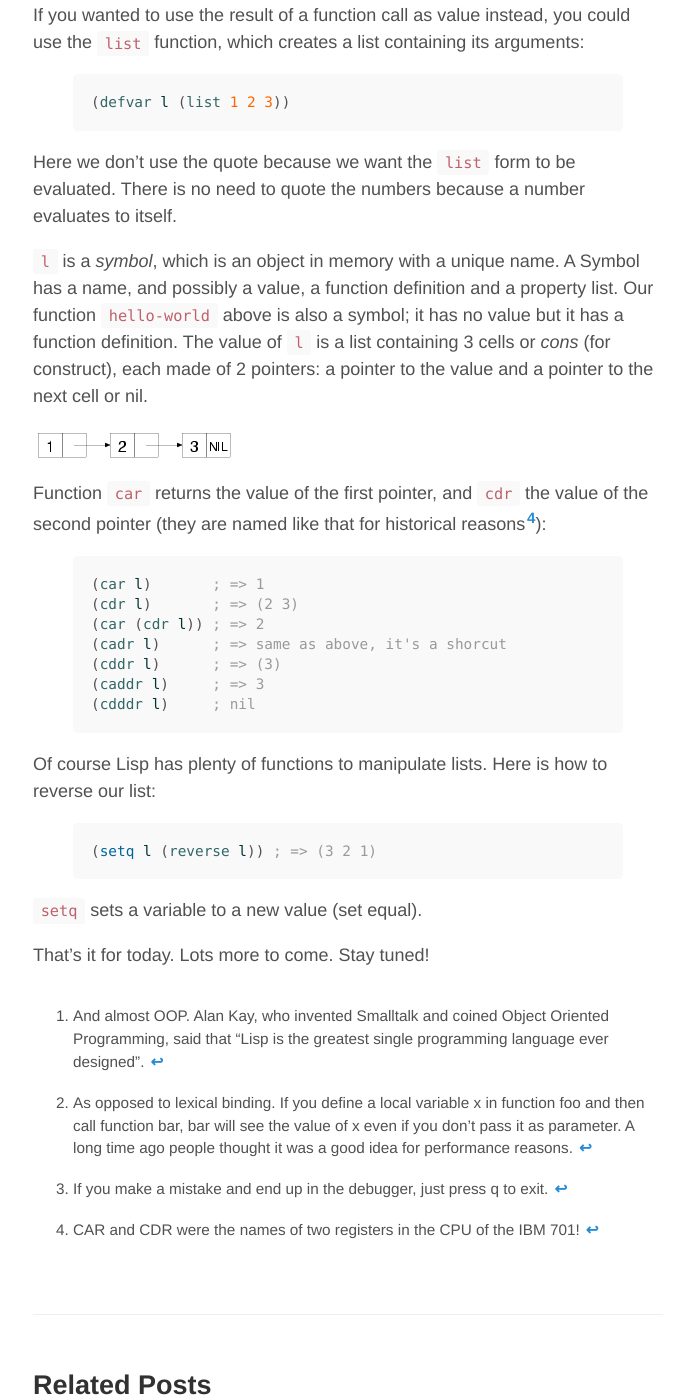
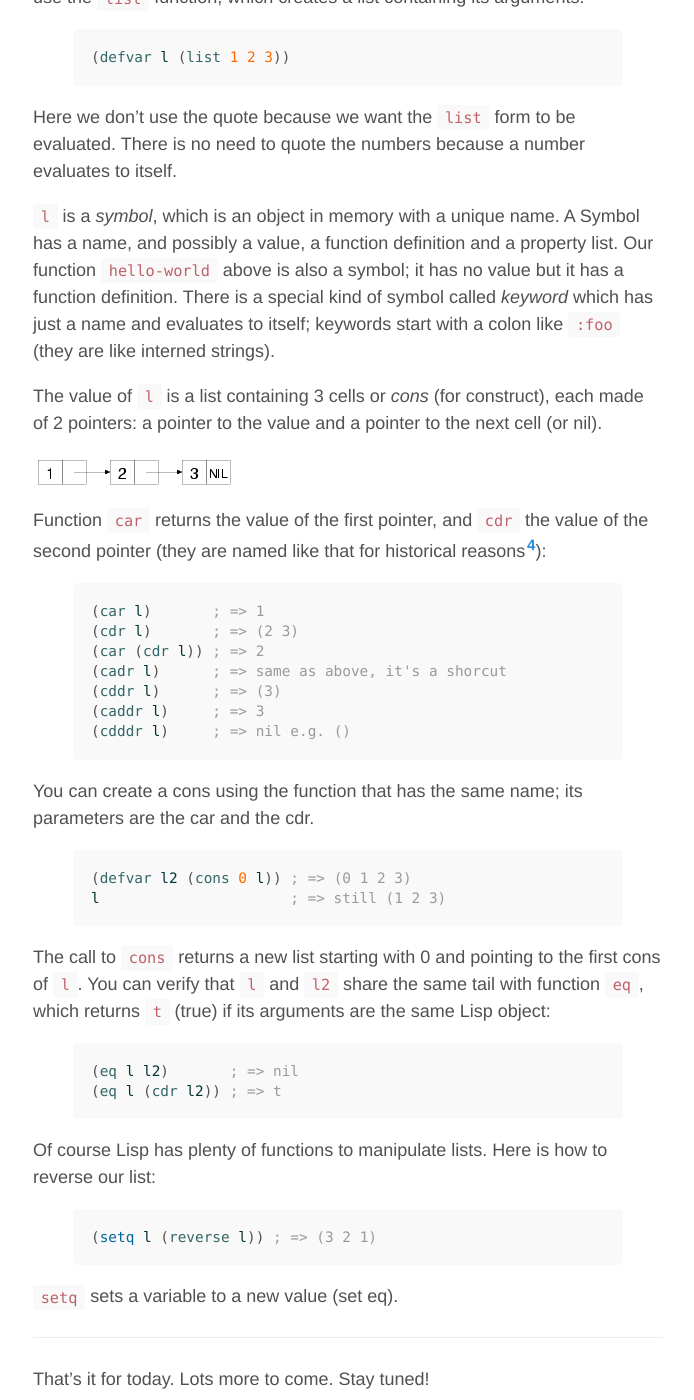
Before and after one commit to philippe-grenet/philippe-grenet.github.io, a Jekyll site: the page built from _posts/2015-07-03-lisp-part-1.md, in a window 1280 px wide and 1400 px high, scrolled down 3676 px. Shown: the whole window, without its empty margins (292-986 px from the left). Built offline with Jekyll 4.4.1, drawn with Linux system fonts in a browser that asks for light colours; some of the changed text lies outside the part shown.

Commit message:
Added cons

```diff
--- a/_posts/2015-07-03-lisp-part-1.md
+++ b/_posts/2015-07-03-lisp-part-1.md
@@ -71,17 +71,15 @@ relevant today are:
 
 ### Getting started
 
-The simplest way to get started with Lisp is just to fire up Emacs. Yes, ELisp
-is not a good Lisp but it is enough to learn the basics.
-
-There are two ways to interact with ELisp:
+The simplest way to get a taste of Lisp is just to fire up Emacs. There are two
+ways to interact with ELisp:
 
 * `M-x ielm` (inferior emacs lisp mode) gives you a REPL similar to say `irb`
   or `python`. Use `C-UP` and `C-DOWN` to repeat commands you typed
   earlier. For example, try to evaluate `()` (nil).
 * You can use any ELisp buffer such as the scratch buffer. `C-j` evaluates the
   lisp expression before the cursor and inserts the result where the cursor
-  is. `M-C-x` evaluate the current form and prints the result in the
+  is. `M-C-x` evaluates the current form and prints the result in the
   mini-buffer (also in messages). You can also use functions like `M-x
   evaluate-region`.
 
@@ -136,7 +133,7 @@ one:
 
 `defun` is followed by the name of the function, the list of arguments (an
 empty list here), an optional documentation string, and the forms. The body of
-a function is an implicit `progn`.
+a function is an implicit `progn`. Note that comments begin with a semicolon.
 
 ### Working with Lists
 
@@ -168,9 +165,13 @@ itself.
 `l` is a *symbol*, which is an object in memory with a unique name. A Symbol
 has a name, and possibly a value, a function definition and a property
 list. Our function `hello-world` above is also a symbol; it has no value but it
-has a function definition. The value of `l` is a list containing 3 cells or
-*cons* (for construct), each made of 2 pointers: a pointer to the value and a
-pointer to the next cell or nil.
+has a function definition. There is a special kind of symbol called *keyword*
+which has just a name and evaluates to itself; keywords start with a colon like
+`:foo` (they are like interned strings).
+
+The value of `l` is a list containing 3 cells or *cons* (for construct), each
+made of 2 pointers: a pointer to the value and a pointer to the next cell (or
+nil).
 
 ![list](/assets/list.png)
 
@@ -184,7 +185,24 @@ the second pointer (they are named like that for historical reasons[^fn-cons]):
 (cadr l)      ; => same as above, it's a shorcut
 (cddr l)      ; => (3)
 (caddr l)     ; => 3
-(cdddr l)     ; nil
+(cdddr l)     ; => nil e.g. ()
+{% endhighlight %}
+
+You can create a cons using the function that has the same name; its parameters
+are the car and the cdr.
+
+{% highlight lisp %}
+(defvar l2 (cons 0 l)) ; => (0 1 2 3)
+l                      ; => still (1 2 3)
+{% endhighlight %}
+
+The call to `cons` returns a new list starting with 0 and pointing to the first
+cons of `l`. You can verify that `l` and `l2` share the same tail with function
+`eq`, which returns `t` (true) if its arguments are the same Lisp object:
+
+{% highlight lisp %}
+(eq l l2)       ; => nil
+(eq l (cdr l2)) ; => t
 {% endhighlight %}
 
 Of course Lisp has plenty of functions to manipulate lists. Here is how to
@@ -194,8 +212,9 @@ reverse our list:
 (setq l (reverse l)) ; => (3 2 1)
 {% endhighlight %}
 
-`setq` sets a variable to a new value (set equal).
+`setq` sets a variable to a new value (set eq).
 
+-----
 That's it for today. Lots more to come. Stay tuned!
 
 [^fn-smalltalk]: And almost OOP. Alan Kay, who invented Smalltalk and coined Object Oriented Programming, said that "Lisp is the greatest single programming language ever designed".
@@ -204,4 +223,4 @@ That's it for today. Lots more to come. Stay tuned!
 
 [^fn-debugger]: If you make a mistake and end up in the debugger, just press q to exit.
 
-[^fn-cons]: CAR and CDR were the names of two registers in the CPU of the IBM 701!
+[^fn-cons]: CAR and CDR were the names of two registers in the CPU of the IBM 704!
```
Also changed, not shown: other parts of _posts/2015-07-03-lisp-part-1.md (+1 -2 lines).
